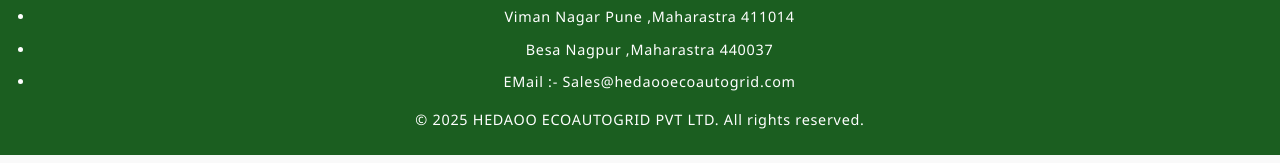
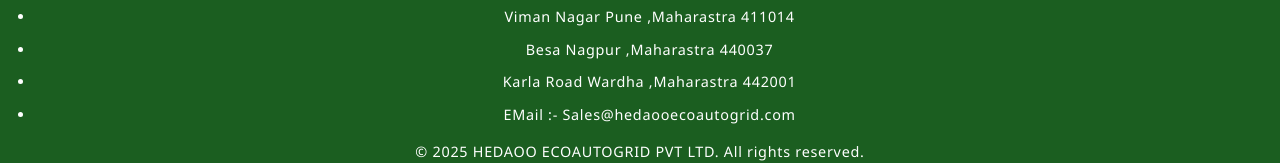
Before and after one commit to mayureshautomation94-droid/HedaooEcoAutoGrid, a plain HTML site: page index.html in a window 1280 px wide. Shown: the part 2093-2256 px from the top of the page. Drawn offline with Linux system fonts and the light colour scheme.

Commit message:
Update index.html
change color added address

```diff
--- a/index.html
+++ b/index.html
@@ -6,8 +6,8 @@
   <title>HEDAOO ECOAUTOGRID PVT LTD</title>
   <style>
     :root {
-      --primary-color: #2e7d32; /* Green */
-      --secondary-color: #a5d6a7; /* Light green */
+      --primary-color: #FF5533; /* oragne */
+      --secondary-color: #FF9D8A; /* Light orange */
       --accent-color: #388e3c;
       --text-color: #333;
       --bg-color: #f9f9f9;
@@ -190,6 +190,7 @@
       <li class="list-group-item">Address:-</li>
       <li class="list-group-item">Viman Nagar Pune ,Maharastra 411014</li>
       <li class="list-group-item">Besa Nagpur ,Maharastra 440037</li>
+      <li class="list-group-item">Karla Road Wardha ,Maharastra 442001</li>
       <li class="list-group-item">EMail :- Sales@hedaooecoautogrid.com</li>
     </ul>
   </div>
```
